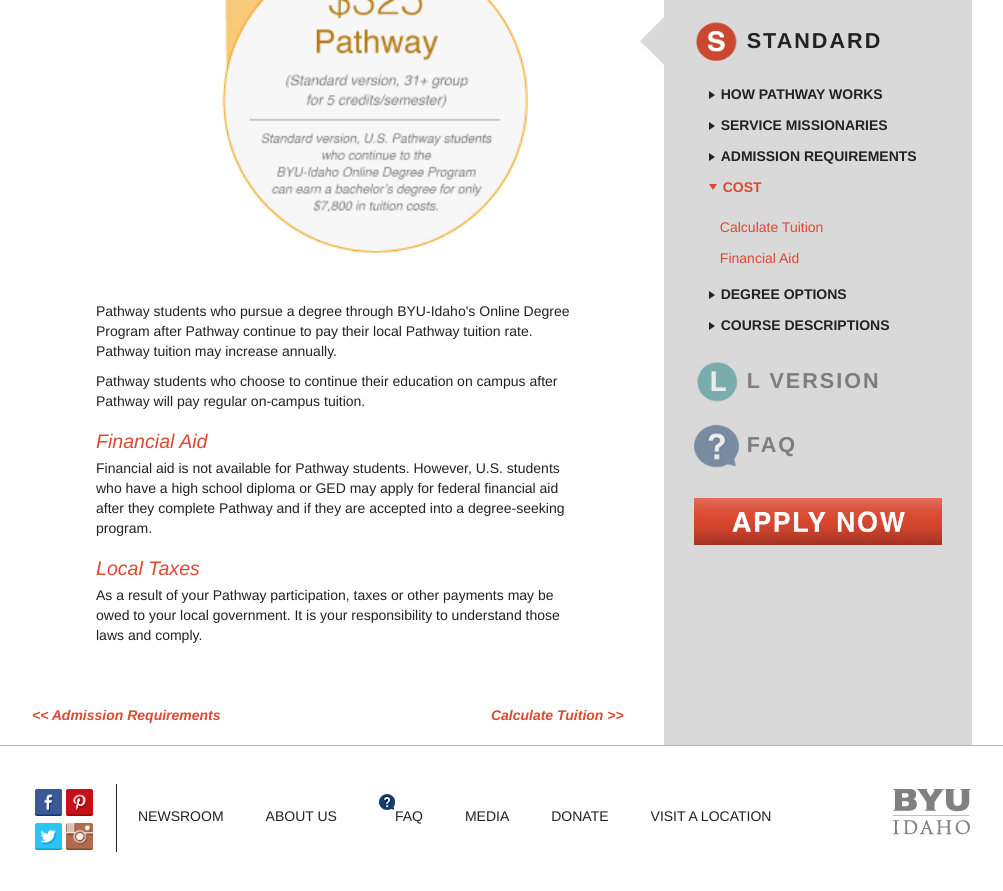
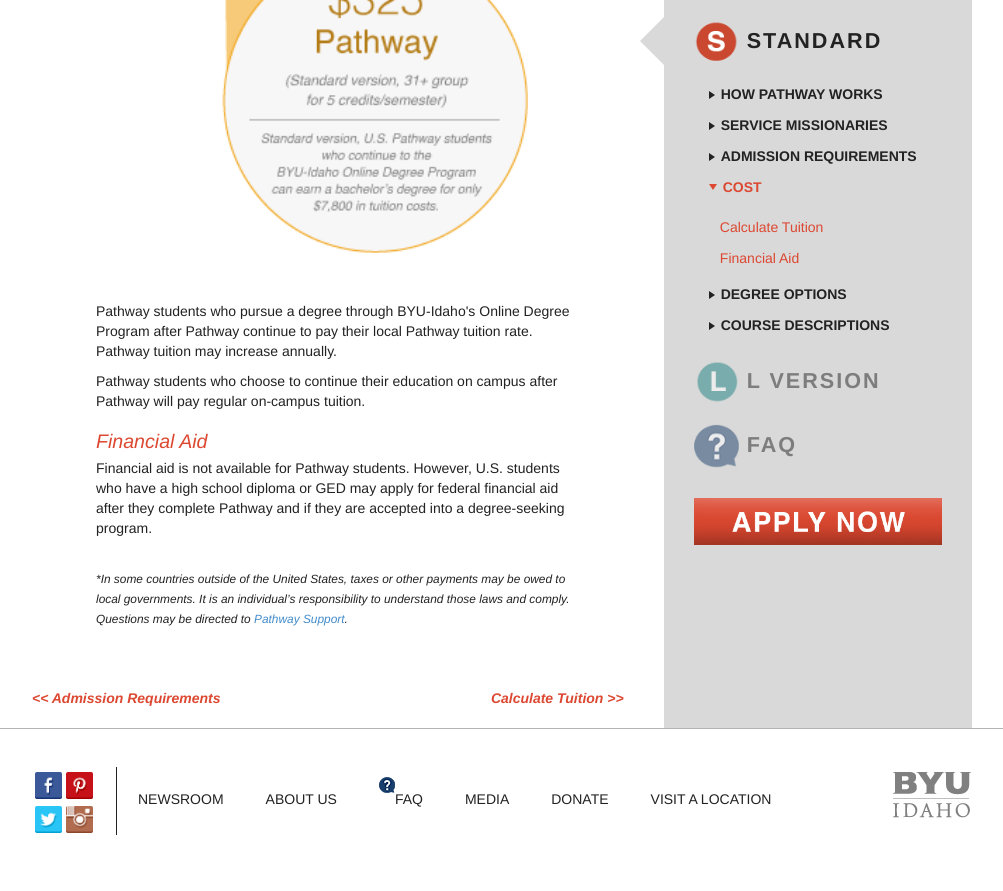
Before and after one commit to gordoman/pathway.lds.org-jekyll, a Jekyll site: the page built from jekyll-source/pages/what_is_pathway/s_version/cost.html, in a window 1280 px wide and 900 px high, scrolled down 1131 px. Shown: the top 891 px of the window, without its empty margins (138-1141 px from the left). Built offline with Jekyll 4.4.1, drawn with Linux system fonts in a browser that asks for light colours; nearby versions of some CDN libraries; some of the changed text lies outside the part shown.

Commit message:
tax disclaimer (revised)

```diff
--- a/jekyll-source/pages/what_is_pathway/l_version/cost.html
+++ b/jekyll-source/pages/what_is_pathway/l_version/cost.html
@@ -22,7 +22,7 @@
 					<h2 id="Cost" class="subheading">Cost</h2>
 				</div>
 				<div class="main-content">
-					<p>Pathway’s low tuition rate brings a college education within financial reach of many who thought they could not afford college.</p>
+					<p>Pathway’s low tuition rate brings a college education within financial reach of many who thought they could not afford college.*</p>
 					<br>
 					<a href="{{site.baseurl}}pages/what_is_pathway/l_version/cost_calc_tuition.html"><img src="{{site.baseurl}}img/cost/button_tuition_blue.png" alt="Click here to calculate tuition" class="img-responsive" width="100%"></a>
 					<br>
@@ -35,8 +35,7 @@
 					<p>Pathway students who choose to continue their education on campus after Pathway will pay regular on-campus tuition.</p>
 					<h3 id="FinancialAid" class="p-heading turquoise">Financial Aid</h3>
 					<p>Financial aid is not available for Pathway students. However, U.S. students who have a high school diploma or GED may apply for federal financial aid after they complete Pathway and if they are accepted into a degree-seeking program.</p>
-					<h3 id="LocalTax" class="p-heading turquoise">Local Taxes</h3>
-					<p>As a result of your Pathway participation, taxes or other payments may be owed to your local government. It is your responsibility to understand those laws and comply.</p>
+					<p><br><small><em>*In some countries outside of the United States, taxes or other payments may be owed to local governments. It is an individual’s responsibility to understand those laws and comply. Questions may be directed to <a href="{{site.baseurl}}pages/advising-and-support.html">Pathway Support</a>.</em></small></p>
 				</div>
 			</div>
 			<a href="{{site.baseurl}}pages/what_is_pathway/l_version/admission.html" class="previous turquoise"><< Admission Requirements</a>
--- a/jekyll-source/pages/what_is_pathway/s_version/cost.html
+++ b/jekyll-source/pages/what_is_pathway/s_version/cost.html
@@ -23,7 +23,7 @@
 					<h2 id="Cost" class="subheading">Cost</h2>
 				</div>
 				<div class="main-content">
-					<p>Pathway’s low tuition rate brings a college education within financial reach of many who thought they could not afford college.</p>
+					<p>Pathway’s low tuition rate brings a college education within financial reach of many who thought they could not afford college.*</p>
 					<br>
 					<a href="cost_calc_tuition.html"><img src="{{site.baseurl}}img/cost/button_tuition.png" alt="Click here to calculate tuition" class="img-responsive" width="100%"></a>
 					<br>
@@ -35,8 +35,7 @@
 					<p>Pathway students who choose to continue their education on campus after Pathway will pay regular on-campus tuition.</p>
 					<h3 id="FinancialAid" class="p-heading red">Financial Aid</h3>
 					<p>Financial aid is not available for Pathway students. However, U.S. students who have a high school diploma or GED may apply for federal financial aid after they complete Pathway and if they are accepted into a degree-seeking program.</p>
-					<h3 id="LocalTax" class="p-heading red">Local Taxes</h3>
-					<p>As a result of your Pathway participation, taxes or other payments may be owed to your local government. It is your responsibility to understand those laws and comply.</p>
+					<p><br><small><em>*In some countries outside of the United States, taxes or other payments may be owed to local governments. It is an individual’s responsibility to understand those laws and comply. Questions may be directed to <a href="{{site.baseurl}}pages/advising-and-support.html">Pathway Support</a>.</em></small></p>
 				</div>
 			</div>
 			<a href="{{site.baseurl}}pages/what_is_pathway/l_version/admission.html" class="previous red"><< Admission Requirements</a>
```
